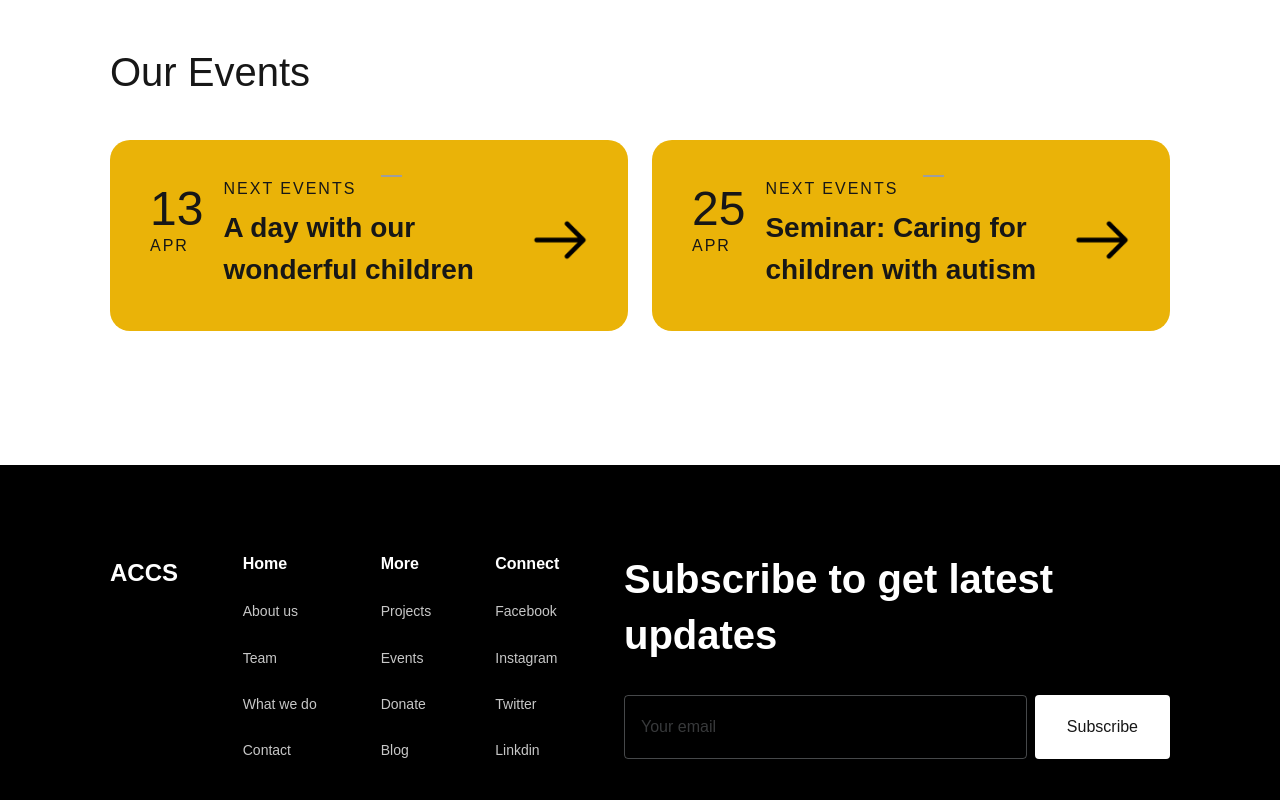
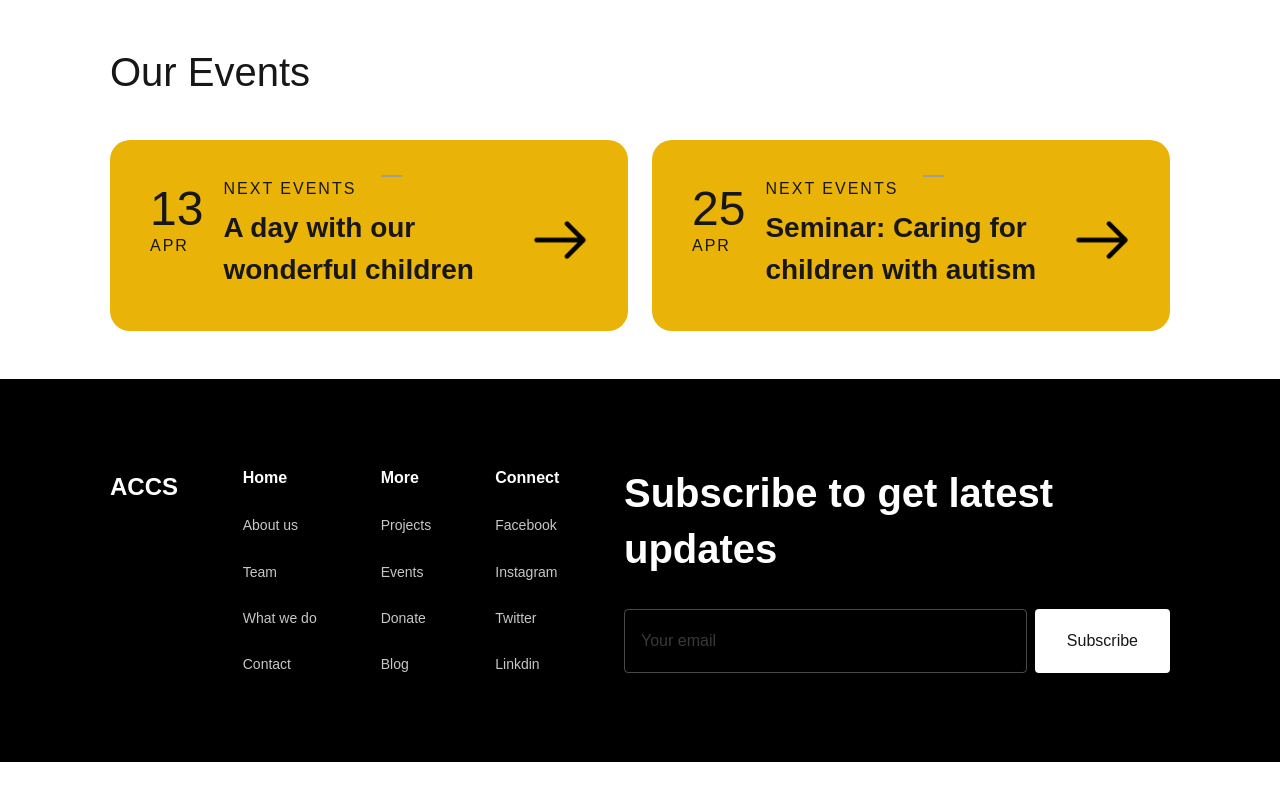
Before and after one commit to ankan98/iaccswebsite, a Next.js app in the folder iaccs/: page / in a window 1280 px wide. Shown: the part 5075-5875 px from the top of the page. After the commit the page ends 5837 px from the top, so only its background shows below. Built offline with nearby package versions, Linux system fonts and the light colour scheme; grey boxes are pictures that could not be loaded.

Commit message:
about page

```diff
--- a/iaccs/src/app/components/footer.tsx
+++ b/iaccs/src/app/components/footer.tsx
@@ -2,7 +2,7 @@
 
 export default function Footer() {
   return (
-  <footer id="contact" className="relative w-full bg-black mt-[86px] py-[86px] px-[110px]">
+  <footer id="contact" className="relative w-full bg-black py-[86px] px-[110px]">
         <div className="flex flex-col lg:flex-row gap-12 lg:gap-0 justify-between items-start">
             <div className="flex items-start gap-1">
                 <div className="font-bold text-white text-2xl tracking-[0] leading-[44px] whitespace-nowrap">
```
